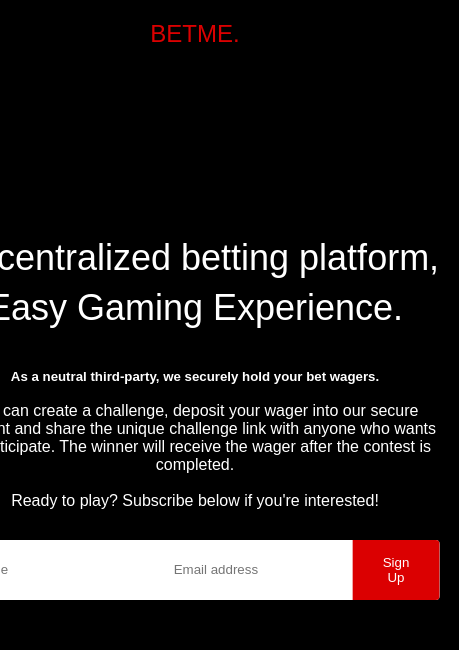
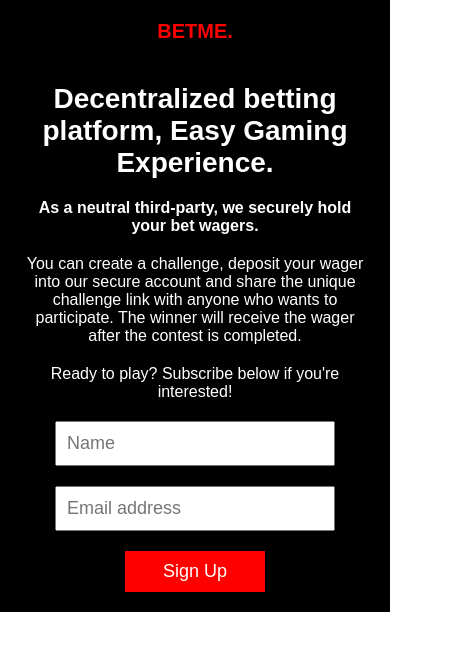
Before and after one commit to kennyt24/Betme, a website: page public/index.html in a window 390 px wide. Shown: the whole page, 459 px wide, since content can reach past the window. Drawn offline with Linux system fonts and the light colour scheme.

Commit message:
redesign and making the App mobile responsive

```diff
--- a/public/index.html
+++ b/public/index.html
@@ -9,24 +9,19 @@
 </head>
 <body>
     <div class="header">
-        <nav>
-            <p class="logo">BETME.</p>
-            <div>
-                <button>Sign Up</button>
-            </div>
+        <nav class="nav">
+            <p>BETME.</p>
         </nav>
         <div class="header-content">
             <h1>Decentralized betting platform, Easy Gaming Experience.</h1>
-            <br>
-            <br>
+
             <h5>As a neutral third-party, we securely hold your bet wagers.</h5>
-            <br>
+
         <p>
             You can create a challenge, deposit your wager into our secure account
             and share the unique challenge link with anyone who wants to participate.
             The winner will receive the wager after the contest is completed.
             </p>
-            <br>
             <p>Ready to play? Subscribe below if you're interested!</p>
             <form action="/signup" method="post" class="email-signup">
                 <input type="name" placeholder="Name" required>
--- a/public/style.css
+++ b/public/style.css
@@ -1,125 +1,94 @@
-*{
+* {
+    box-sizing: border-box;
     margin: 0;
-    padding: o;
-    font-family: 'poppins', sans-serif;
-    box-sizing: border-box;
-}
-body{
-    background: #000;
-    color: #fff;
-}
-.header{
-    width: 100%;
-    height: 100vh;
-
-    background-position: center;
-    padding: 10px 8%;
-    position: relative;
+    padding: 0;
   }
 
-nav{
-    display: flex;
-    align-items: center;
-    justify-content: space-between;
-    padding: 10px 0;
+  body {
+    font-family: Arial, sans-serif;
   }
 
-.logo{
-    width: 150px;
-    cursor: pointer;
-}
-nav button{
-    border: 0;
-    outline: 0;
-    background: #db0001;
+  .header {
+    background-color: rgb(0, 0, 0);
     color: #fff;
-    padding: 7px 20px;
-    border-radius: 6px;
-    margin-left: 10px;
-    margin-top: 0.5rem;
-    cursor: pointer;
-    line-height: normal;
-    font-size: 1rem;
-    font-weight: 400;
-    float: right
-}
-.header-content{
-    position: absolute;
-    top: 50%;
-    left: 50%;
-    transform: translate(-50%, -50%);
-    margin-top: 100px
-}
-.header-content h1{
-    font-size: 50px;
-    font-weight: 200;
-    line-height: 80px;
-    max-width: 650px;
-
+    text-align: center;
   }
 
-.header-content h3{
-    font-weight: 600;
-    margin-bottom: 30px;
-}
-.email-signup{
-    background: #fff;
-    display: flex;
-    border-radius: 4px;
-    margin-top: 30px;
-    overflow: hidden;
-
-}
-.email-signup input{
-    flex: 1;
-    border: 0;
-    outline: 0;
-    margin-left: 20px;
-
-}
-.email-signup button{
-    background: #db0001;
-    border: 0;
-    outline: 0;
-    color: #fff;
-    cursor: pointer;
-    padding: 15px 30px;
+  .nav {
+    padding: 20px;
   }
 
-
-@media only screen and (max-width: 767px) {
-    .header {
-      height: auto;
+  .nav p {
+    font-size: 20px;
+    font-weight: bold;
+    margin: 0;
+    color: red;
   }
 
   .header-content {
-      top: 20%;
-      transform: translate(-50%, 0);
     padding: 20px;
-      text-align: center;
-      margin-top: 50%;
-      overflow: visible;
   }
 
   .header-content h1 {
     font-size: 36px;
-      line-height: 50px;
+    margin-bottom: 20px;
   }
 
-    nav {
-      flex-wrap: wrap;
-      justify-content: center;
+  .header-content h5 {
+    font-size: 18px;
+    margin-bottom: 20px;
   }
 
-    .logo {
-      text-align: center;
-      width: 100%;
+  .header-content p {
+    font-size: 18px;
     margin-bottom: 20px;
-      color: #db0001;
-      font-size: x-large;
   }
 
-    nav button {
-      display: none;
+  .email-signup {
+    display: flex;
+    flex-direction: column;
+    align-items: center;
+    margin-top: 20px;
+  }
+
+  .email-signup input[type="name"],
+  .email-signup input[type="email"] {
+    width: 60%;
+    padding: 10px;
+    font-size: 18px;
+    margin-bottom: 20px;
+  }
+
+  .email-signup button[type="submit"] {
+    width: 20%;
+    padding: 10px;
+    font-size: 18px;
+    background-color: #333;
+    color: #fff;
+    border: none;
+    cursor: pointer;
+    background-color: red;
+  }
+
+  @media (max-width: 768px) {
+    .header-content h1 {
+      font-size: 28px;
+    }
+
+    .header-content h5 {
+      font-size: 16px;
+    }
+
+    .header-content p {
+      font-size: 16px;
+    }
+
+    .email-signup input[type="name"],
+    .email-signup input[type="email"] {
+      width: 80%;
+    }
+
+    .email-signup button[type="submit"] {
+      width: 40%;
     }
   }
```
Lines whose indentation alone changed are shown as unchanged.
